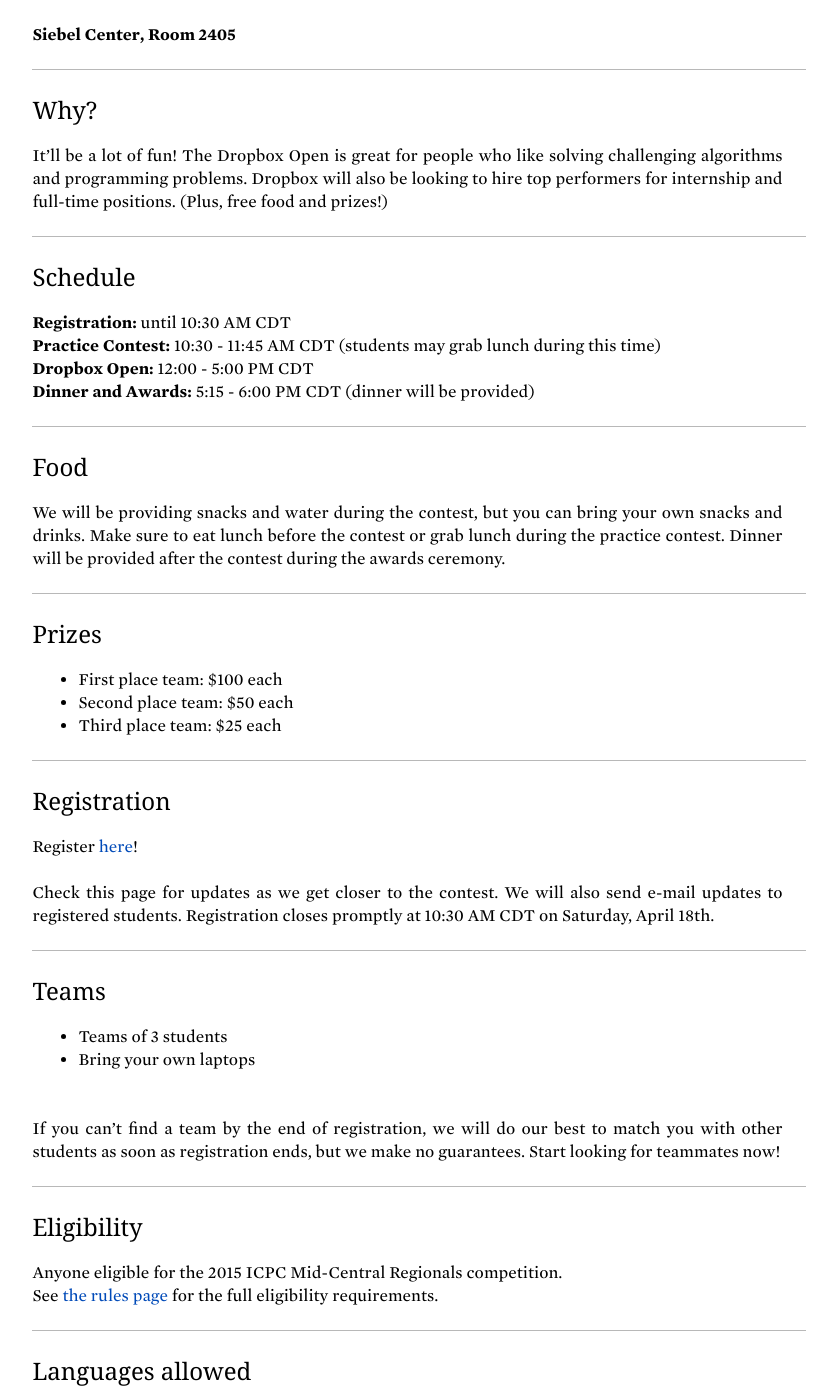
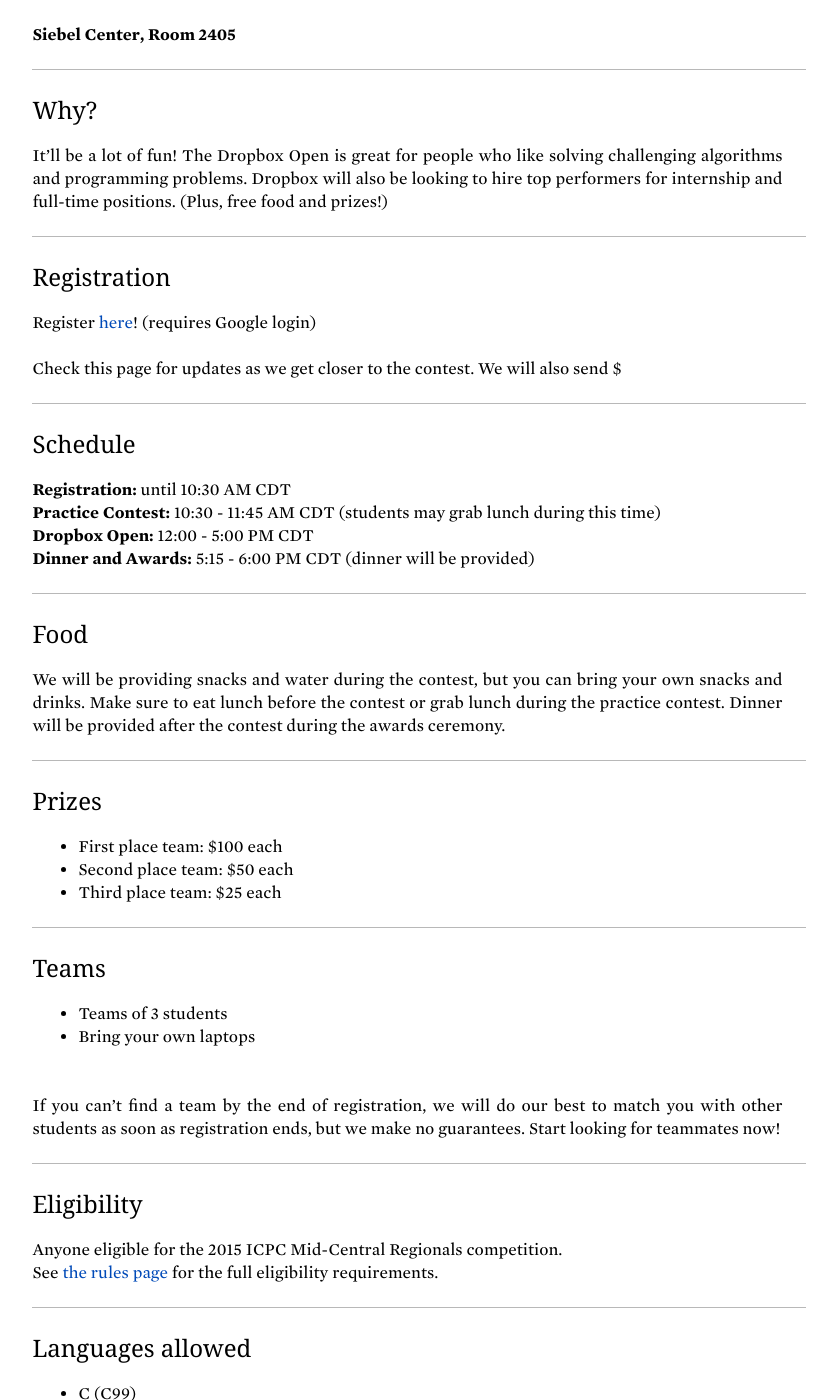
Before and after one commit to acm-uiuc/icpc-website, a Jekyll site: the page built from contest/about.md, in a window 1280 px wide and 1400 px high, scrolled down 1213 px. Shown: the whole window, without its empty margins (221-1058 px from the left). Built offline with Jekyll 4.4.1, drawn with Linux system fonts in a browser that asks for light colours; nearby versions of some CDN libraries; some web fonts are replaced; Markdown is read by kramdown in place of the engine named in the settings.

Commit message:
Added info about registration requiring Google login.

```diff
--- a/contest/about.md
+++ b/contest/about.md
@@ -49,6 +49,15 @@
 </div>
 
 <div class="item">
+    <h2 class="title">Registration</h2>
+    <div>
+      Register <a href="/contest/register.html">here</a>! (requires Google login)
+      <br><br>
+      Check this page for updates as we get closer to the contest. We will also send $
+    </div>
+</div>
+
+<div class="item">
     <h2 class="title">Schedule</h2>
     <div>
       <b>Registration:</b> until 10:30 AM CDT<br>
@@ -73,15 +82,6 @@
         <li>Second place team: $50 each</li>
         <li>Third place team: $25 each</li>
       </ul>
-    </div>
-</div>
-
-<div class="item">
-    <h2 class="title">Registration</h2>
-    <div>
-      Register <a href="/contest/register.html">here</a>!
-      <br><br>
-      Check this page for updates as we get closer to the contest. We will also send e-mail updates to registered students. Registration closes promptly at 10:30 AM CDT on Saturday, April 18th.
     </div>
 </div>
 
```
